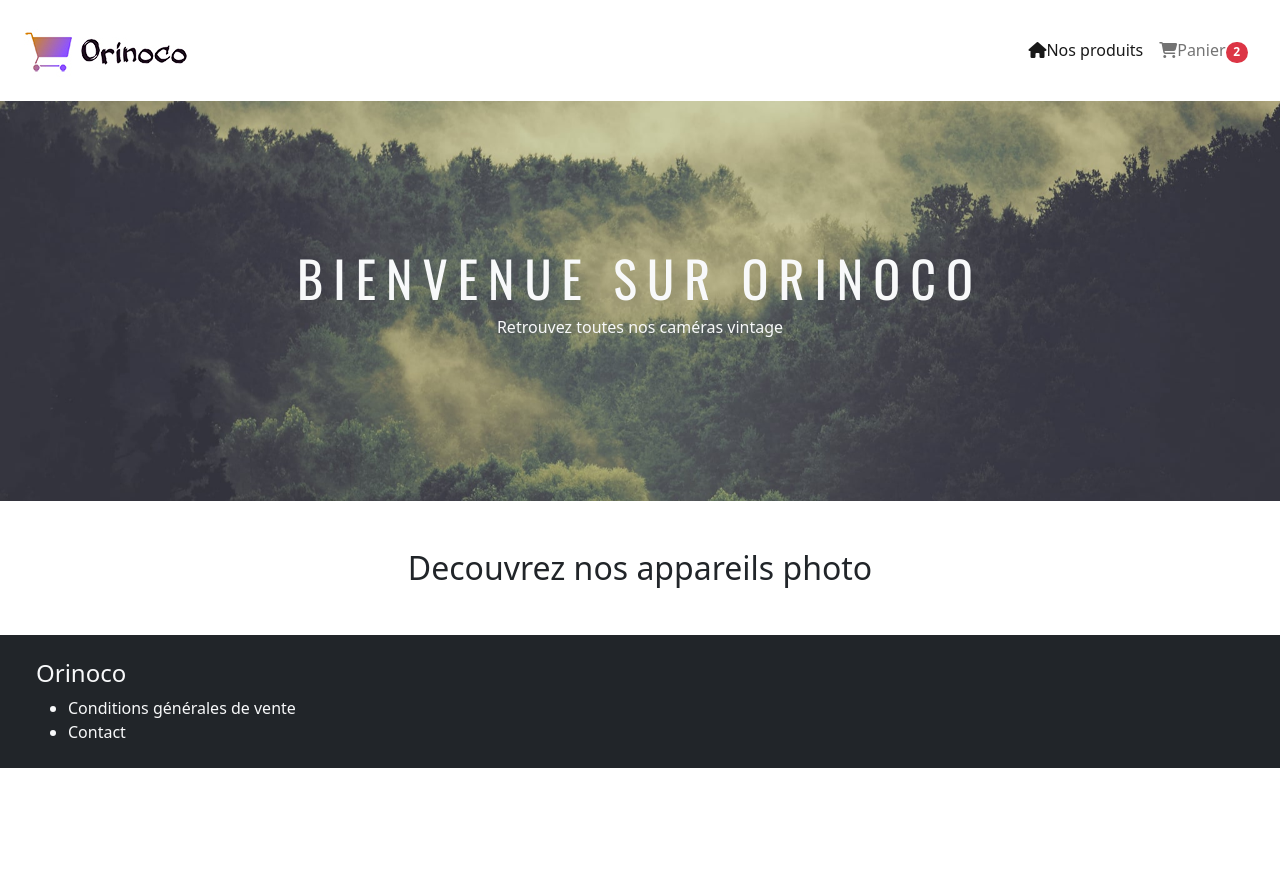
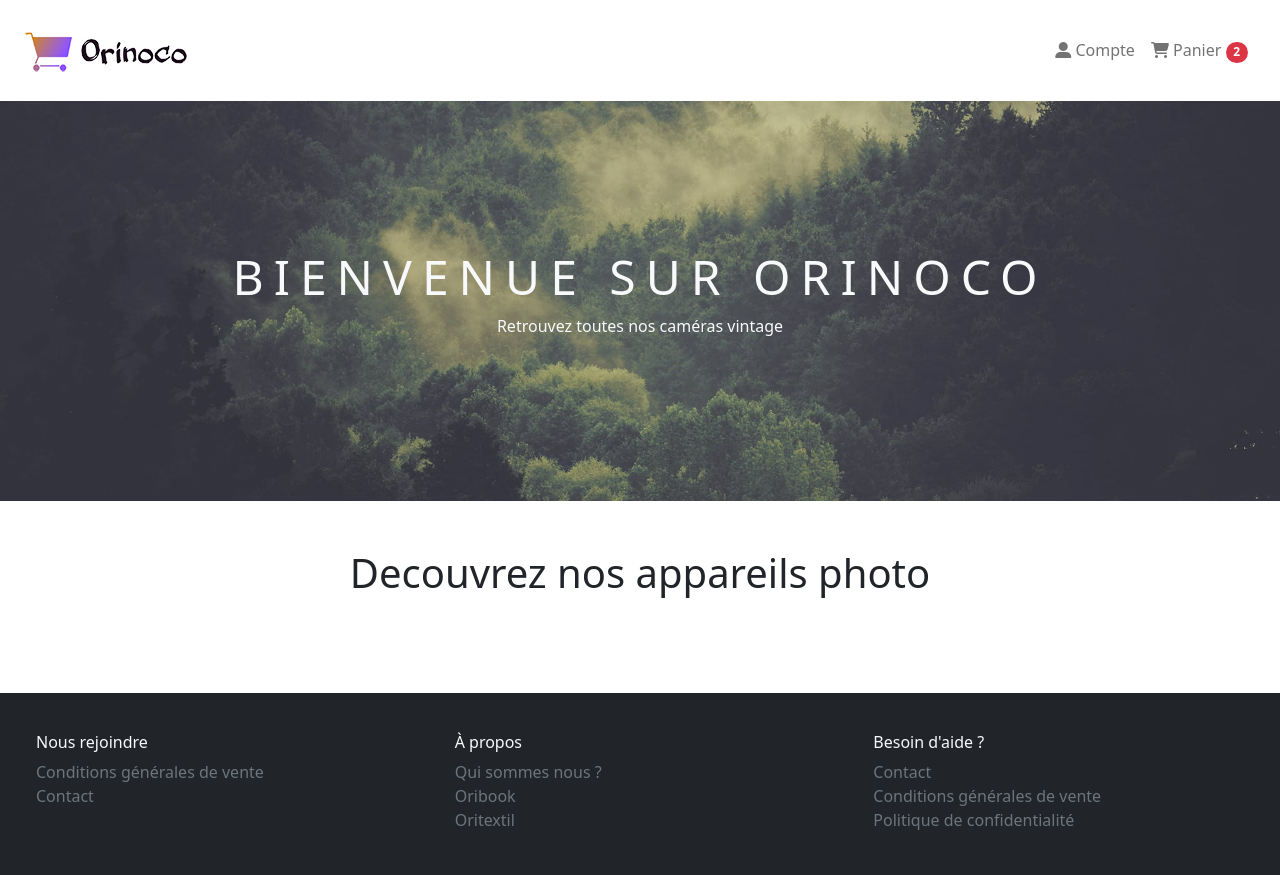
Before and after one commit to MaelTst/MaelTissot_5_24092021, a website: page frontend/index.html in a window 1280 px wide. Before the commit the page ends 800 px from the top, so only its background shows below. Drawn offline with nearby package versions, Linux system fonts and the light colour scheme; no server answers.

Commit message:
update index design

```diff
--- a/frontend/index.html
+++ b/frontend/index.html
@@ -1,28 +1,19 @@
-<html>
-
+<!DOCTYPE html>
+<html lang="fr">
 <head>
     <meta charset="utf-8">
     <meta name="viewport" content="width=device-width, initial-scale=1">
-    <meta name="description" content="">
     <title>Orinoco - Vente en ligne de caméras vintage</title>
+    <meta name="description" content="Découvrez notre catalogue de caméras vintage d'exception">
     <link rel="stylesheet" href="https://cdn.jsdelivr.net/npm/bootstrap@5.1.1/dist/css/bootstrap.min.css"
         integrity="sha384-F3w7mX95PdgyTmZZMECAngseQB83DfGTowi0iMjiWaeVhAn4FJkqJByhZMI3AhiU" crossorigin="anonymous">
     <link href="css/main.css" rel="stylesheet">
     <link rel="icon" type="image/png" href="img/logo/favicon.png">
-    <script src="https://cdn.jsdelivr.net/npm/bootstrap@5.1.1/dist/js/bootstrap.min.js"
-        integrity="sha384-skAcpIdS7UcVUC05LJ9Dxay8AXcDYfBJqt1CJ85S/CFujBsIzCIv+l9liuYLaMQ/"
-        crossorigin="anonymous"></script>
-    <script src="https://kit.fontawesome.com/7b50d1d691.js" crossorigin="anonymous"></script>
-    <script src="js/index.js"></script>
-    <link rel="preconnect" href="https://fonts.googleapis.com">
-<link rel="preconnect" href="https://fonts.gstatic.com" crossorigin>
-<link href="https://fonts.googleapis.com/css2?family=Oswald&display=swap" rel="stylesheet">
 </head>
-
 <body>
 
 
-
+    <!-- a class=nav-link active -->
 
 
     <header>
@@ -30,7 +21,8 @@
             <div class="container-xxl">
                 <div class="row">
                     <nav class="col navbar navbar-expand-sm navbar-light">
-                        <a class="navbar-brand" href="index.html"><img src="img/logo/logo_orinoco.jpg"></a>
+                        <a class="navbar-brand" href="index.html"><img src="img/logo/logo_orinoco.jpg"
+                                alt="Logo Orinoco représentant un chariot"></a>
                         <button class="navbar-toggler" type="button" data-bs-toggle="collapse"
                             data-bs-target="#navbarContent" aria-controls="navbarToggleExternalContent"
                             aria-expanded="false" aria-label="Basculer le menu de navigation">
@@ -39,10 +31,11 @@
                         <div id="navbarContent" class="collapse navbar-collapse justify-content-end">
                             <ul class="navbar-nav">
                                 <li class="nav-item">
-                                    <a class="nav-link active" href="index.html"><i class="fas fa-home"></i>Nos produits</a>
+                                    <a class="nav-link" href="#"><i class="fas fa-user-alt"></i> Compte </a>
                                 </li>
                                 <li class="nav-item">
-                                    <a class="nav-link" href="#"><i class="fas fa-shopping-cart"></i>Panier<span class="badge rounded-pill bg-danger">2</span></a>
+                                    <a class="nav-link" href="#"><i class="fas fa-shopping-cart"></i> Panier <span
+                                            class="badge rounded-pill bg-danger">2</span></a>
                                 </li>
                             </ul>
                         </div>
@@ -51,9 +44,9 @@
             </div>
         </div>
         <div class="container-fluid">
-            <div class="row text-light text-center align-items-center h-50 homeHeader">
+            <div class="row text-light text-center align-items-center homeHeader">
                 <div class="col">
-                    <h1 class="text-uppercase homeHeader__Title">Bienvenue sur Orinoco</h1>
+                    <h1 class="text-uppercase homeHeader__Title display-5">Bienvenue sur Orinoco</h1>
                     <p>Retrouvez toutes nos caméras vintage</p>
                 </div>
             </div>
@@ -64,9 +57,9 @@
 
 
     <main class="container-fluid">
-        <div class="container-xxl">
-            <h2 class="text-center p-5 m-0">Decouvrez nos appareils photo</h2>
-            <div id="productContainer" class="row ps-2 pe-2"></div>
+        <div class="container-xxl pt-5 pb-5 ps-0 pe-0">
+            <h2 class="text-center pb-5 m-0 display-6">Decouvrez nos appareils photo</h2>
+            <div id="productContainer" class="row justify-content-center"></div>
     </main>
 
 
@@ -76,16 +69,40 @@
 
 
 
-    <footer class="container-fluid p-4 bg-dark text-light">
+    <footer class="container-fluid bg-dark text-light pt-3 pb-3">
         <div class="container-xxl">
-            <h4>Orinoco</h4>
-            <ul class="m-0">
-                <li><a>Conditions générales de vente</a></li>
-                <li><a>Contact</a></li>
-            </ul>
+            <div class="row">
+                <div class="col-12 col-md-4 p-4">
+                    <h4 class="fs-6">Nous rejoindre</h4>
+                    <ul class="list-unstyled">
+                        <li><a class="link-secondary footerLinks" href="#">Conditions générales de vente</a></li>
+                        <li><a class="link-secondary footerLinks" href="#">Contact</a></li>
+                    </ul>
+                </div>
+                <div class="col-12 col-md-4 p-4">
+                    <h4 class="fs-6">À propos</h4>
+                    <ul class="list-unstyled">
+                        <li><a class="link-secondary footerLinks" href="#">Qui sommes nous ?</a></li>
+                        <li><a class="link-secondary footerLinks" href="#">Oribook</a></li>
+                        <li><a class="link-secondary footerLinks" href="#">Oritextil</a></li>
+                    </ul>
+                </div>
+                <div class="col-12 col-md-4 p-4">
+                    <h4 class="fs-6">Besoin d'aide ?</h4>
+                    <ul class="list-unstyled">
+                        <li><a class="link-secondary footerLinks" href="#">Contact</a></li>
+                        <li><a class="link-secondary footerLinks" href="#">Conditions générales de vente</a></li>
+                        <li><a class="link-secondary footerLinks" href="#">Politique de confidentialité</a></li>
+                    </ul>
+                </div>
+            </div>
         </div>
     </footer>
-
+    <script src="https://cdn.jsdelivr.net/npm/bootstrap@5.1.1/dist/js/bootstrap.min.js"
+    integrity="sha384-skAcpIdS7UcVUC05LJ9Dxay8AXcDYfBJqt1CJ85S/CFujBsIzCIv+l9liuYLaMQ/"
+    crossorigin="anonymous"></script>
+    <script src="https://kit.fontawesome.com/7b50d1d691.js" crossorigin="anonymous"></script>
+    <script src="js/index.js"></script>
 </body>
 
 </html>
--- a/frontend/js/index.js
+++ b/frontend/js/index.js
@@ -1,6 +1,19 @@
-fetch("https://api.orinoco.maeltissot.com/api/cameras")
-            .then ((response) => response.json())
-            .then ((array) => { buildProducts(array) })
+let urlAPI = (location.hostname === "localhost" || location.hostname === "127.0.0.1" || !location.hostname) ? "http://localhost:3000" : "https://api.orinoco.maeltissot.com"
+
+fetch(urlAPI + "/api/cameras")
+    .then((response) => {
+        if (response.ok) {
+            response.json()
+                .then((array) => { buildProducts(array) })
+        }
+        else {
+            console.log('Mauvaise réponse du réseau');
+        }
+    })
+    .catch((error) => {
+        console.log('Il y a eu un problème avec l\'opération fetch: ' + error.message);
+        document.getElementById('productContainer').innerHTML = "déso"
+    });
 
 
 function buildProducts(data) {
@@ -11,7 +24,9 @@
         document.getElementById('productContainer').innerHTML += `
                     <div class="col-12 col-md-6 col-xl-4 p-3">
                         <div class="card text-center">
+                            <div class="overflow-hidden">
                                 <img src="${item.imageUrl}" class="card-img-top" alt="Appareil photo ${item.name}">
+                            </div>
                             <div class="card-body">
                                 <h5 class="card-title">${item.name}</h5>
                                 <p class="card-text">${item.description}</p>
--- a/frontend/sass/layouts/_footer.scss
+++ b/frontend/sass/layouts/_footer.scss
@@ -0,0 +1,7 @@
+.footerLinks {
+    text-decoration: none;
+    &:hover {
+        text-decoration: underline;
+    }
+
+}
--- a/frontend/sass/pages/_homepage.scss
+++ b/frontend/sass/pages/_homepage.scss
@@ -3,9 +3,16 @@
     background-position: center;
     background-attachment: fixed;
     background-size: cover;
+    height: 50vh;
     &__Title {
-        font-family: 'Oswald', sans-serif;
-        font-size: 50px;
-        letter-spacing: 10;
+        letter-spacing: 10px;
     }
 }
+
+.card:hover .overflow-hidden img {
+    transform: scale(1.2);
+}
+
+.overflow-hidden img {
+    transition: all 1s;
+}
```
Also changed, not shown: frontend/css/main.css, 1 other file. Lines whose indentation alone changed are shown as unchanged.
